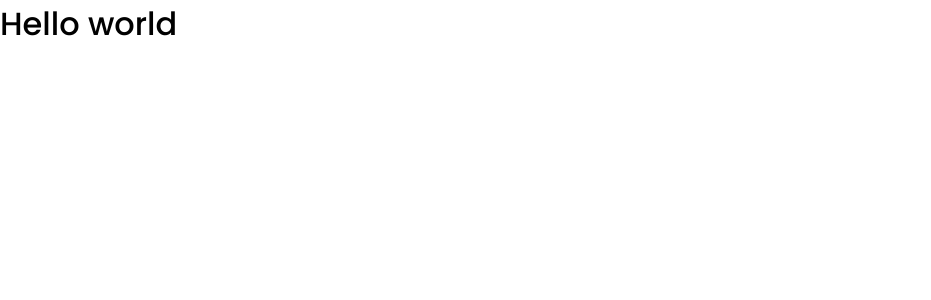
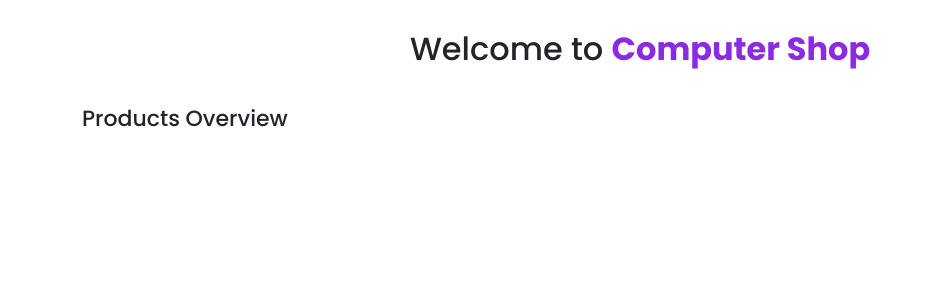
Before and after one commit to codermdshakil/computer-shop, a React (Create React App) app: page / in a window 1280 px wide. Shown: the top 300 px of the page, without its empty margins (0-931 px from the left). Built offline with nearby package versions, Linux system fonts and the light colour scheme.

Commit message:
title added

```diff
--- a/src/App.css
+++ b/src/App.css
@@ -9,7 +9,9 @@
   font-weight: 500;
   font-family: 'Poppins', sans-serif;
 }
-
+body{
+  background-color: aliceblue;
+}
 .App-logo {
   height: 40vmin;
   pointer-events: none;
--- a/src/App.js
+++ b/src/App.js
@@ -1,10 +1,16 @@
 import './App.css';
+import 'bootstrap/dist/css/bootstrap.min.css';
+import { Container } from 'react-bootstrap';
+import AllProducts from './component/AllProducts/AllProducts';
 
 function App() {
   return (
     <div>
+      <Container>
 
-      <h1>Hello world</h1>
+      <AllProducts></AllProducts>
+
+      </Container>
 
     </div>
   );
--- /dev/null
+++ b/src/component/AllProducts/AllProducts.css
@@ -0,0 +1,12 @@
+
+.main-title{
+    padding: 30px 0px;
+}
+.title{
+    color: blueviolet;
+    font-weight: bold;
+}
+.semi-title{
+    font-size: 22px;
+    width: 210px;
+}
--- /dev/null
+++ b/src/component/AllProducts/AllProducts.js
@@ -0,0 +1,14 @@
+import React from 'react';
+import './AllProducts.css';
+
+
+const AllProducts = () => {
+    return (
+        <div>
+            <h2 className='main-title' style={{textAlign:'center'}}>Welcome to <span className='title'>Computer Shop</span></h2>
+            <h3 className='semi-title'>Products Overview</h3>
+        </div>
+    );
+};
+
+export default AllProducts;
```
Also changed, not shown: src/component/Product/Product.css (added), src/component/Product/Product.js (added).
